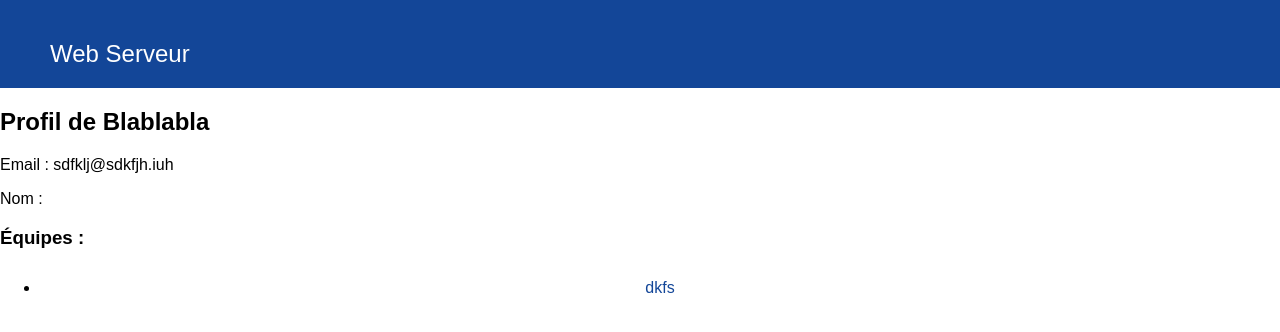
After one commit to Syrinbh/projetServeur, a Django app: page /member/2/ in a window 1280 px wide. The commit adds this page. Shown: the top 332 px of the page. Run offline with Django 5.2, Linux system fonts and the light colour scheme; a user stored in the database is signed in; data comes from the database, SQL or seed files in the repository; both versions use the stored data as it was after the commit.

Commit message:
fin du profile utilisarteur

```diff
--- a/tasks/models.py
+++ b/tasks/models.py
@@ -3,7 +3,11 @@ from django.contrib.auth.models import AbstractUser
 
 # Create your models here.
 
-
+"""_
+Contient tous les models d'objets utilisés par le serveur
+Ce sont des objets indépendants qui étendent des models de django afin
+de pouvoir être appele par le programme principal du serveur
+"""
 class Task(models.Model):
     statutChoice = [('privée','Privée'),('publique','Publique')]
     title = models.CharField(max_length=200,default='none')
--- a/tasks/static/styles.css
+++ b/tasks/static/styles.css
@@ -158,11 +158,9 @@ a.link{
   font-size: 16px;
   font-weight: bold;
   color:white;
-  background-color: #134698;
+  background-color: #218838;
 }
-a.link:hover{
-  background-color: #003366;
-}
+
 a:hover {
     text-decoration: underline;
 }
--- a/tasks/templates/tasks/Quit_team.html
+++ b/tasks/templates/tasks/Quit_team.html
@@ -28,7 +28,7 @@
             <form method="post">
                 {% csrf_token %}
                 <button type="submit" class="btn btn-danger">Quitter l'équipe</button>
-                <a class="link" href="{% url 'home' %}" class="btn btn-secondary">Annuler</a>
+                <a class="link" href="{% url 'listTeam' %}" class="btn btn-secondary">Annuler</a>
             </form>
         {% else %}
             <p>Vous ne faites pas partie de cette équipe.</p>
--- /dev/null
+++ b/tasks/templates/tasks/member_profile.html
@@ -0,0 +1,36 @@
+<!DOCTYPE html>
+<html lang="fr">
+<head>
+    <meta charset="UTF-8">
+    <meta name="viewport" content="width=device-width, initial-scale=1.0">
+    {% load static %}
+    <title>Liste des équipes</title>
+    <link rel="stylesheet" href="{% static 'styles.css' %}">
+</head>
+<body>
+    <!-- Navbar -->
+    <nav class="navbar">
+        <div class="navbar-left">
+            <div class="navbar-right">
+                <a href="{% url 'home' %}">Web Serveur</a>
+            </div>
+        </div>
+    </nav>
+
+
+    <!-- On affiche le nom du membre , son email etc... -->
+  <h2>Profil de {{ member.username }}</h2>
+  <p>Email : {{ member.email }}</p>
+  <p>Nom : {{ member.first_name }} {{ member.last_name }}</p>
+
+  <h3>Équipes :</h3>
+  <ul>
+    <!-- Pour chaque équipes auquelles il appartient on affiche
+    le nom de l'équipe-->
+    {% for team in member.teams.all %}
+      <li><a href="{% url 'teamProfile' team.id %}">{{ team.name }}</a></li>
+    <!-- Si il n'a aucune équipe on peut afficher aucune équipe-->
+    {% empty %}
+      <li>Aucune équipe</li>
+    {% endfor %}
+  </ul>
--- a/tasks/urls.py
+++ b/tasks/urls.py
@@ -3,6 +3,11 @@ from django.contrib import admin
 from django.urls import path
 from . import views
 from tasks import views
+
+"""
+urlpatterns contient tout les liens utiliser dans les templates pour naviguer
+sur le site et fait en sorte de rendre opaque l'adresse URI
+"""
 
 urlpatterns = [
     path('', views.home, name='home'),
@@ -20,6 +25,7 @@ urlpatterns = [
     path('quitTeam/<int:team_id>/', views.quit_team_view, name='quitTeam'),
     path('deleteTeam<int:team_id>/', views.delete_team_view, name='deleteTeam'),
     path('listTeam/',views.List_team_view, name='listTeam'),
-    path('team/<int:team_id>/',views.team_profile_view, name='teamProfile')
+    path('team/<int:team_id>/',views.team_profile_view, name='teamProfile'),
+    path('member/<int:member_id>/',views.member_profile_view, name='memberProfile')
 
 ]
--- a/tasks/views.py
+++ b/tasks/views.py
@@ -1,12 +1,12 @@
+
+
+#Imports
+
 from django.shortcuts import render,redirect,get_object_or_404
 from django.db.models import Q
-
-# Create your views here.
 from django.http import HttpResponse
-#from .forms import RegisterForm
 from .forms import *
 from .models import Task
-#from .forms import Taskform
 from django.contrib.auth import authenticate,login,logout
 from django.contrib.auth.decorators import login_required
 from . import views
@@ -14,7 +14,27 @@ from .models import Team
 from django.http import HttpResponseForbidden
 
 
+
+
+
+
+#################################################
+#                   Login/Register              #
+#################################################
+
+
 def Register_view(request):
+    """
+    Vue du register
+    Si réussi à s'enregistrer dans la BDD, le connecte en même temps
+    (Peut-être pas le meilleur choix niveau sécurité mais permet de savoir si
+    on est bien enregistré facilement et évite des étapes intermédiaires peu utiles)
+    Args:
+        request: Requete envoyée au serveur
+    Returns:
+        function: Une fonction qui redirige sur la page Home si le formulaire est valide,
+        sinon fait le rendue de la page Register
+    """
     if request.method == 'POST' :
         form = RegisterForm(request.POST)
         if (form.is_valid()):
@@ -28,11 +48,20 @@ def Register_view(request):
 
 
 def Login_view(request):
+    """
+    Vue du Login
+    Prend le Username et le password. (Par défaut dans django)
+    Args:
+        request: Requete envoyé au serveur
+    Returns:
+        function: fonciton qui redirige sur la page home si Logged,
+        sinon fait le rendue de la page Login
+    """
+
     if request.method == 'POST' :
         username = request.POST["username"]
         password = request.POST["password"]
 
-        #user =authenticate(request, mail , password)
         user = authenticate(request, username=username, password=password)
 
         if user:
@@ -41,33 +70,87 @@ def Login_view(request):
 
     return render(request , "tasks/login.html")
 
+
 def Logout_view(request):
-    logout(request)
+    """
+    Vue du logout
+    Args:
+        request: Requete envoyé au serveur
+    Returns:
+        function : fonction qui redirige sur la page principale après avoir déconnecté
+    """
+
+    logout(request) #appel la fonction logout de django
     return redirect('home')
 
 
+#################################################
+#                   Home                        #
+#################################################
 def home(request):
+    """
+    Vue de la page principale
+
+    Args:
+        request: Requete envoyé au serveur
+    Returns:
+        function: fait le rendue de la page d'accueil
+    """
     return render(request, "tasks/home.html")
+
+
+
+#################################################
+#                   Tasks                       #
+#################################################
+
 
 @login_required
 def Create_task_view(request):
+    """
+    Vue pour créer une tache
+    /!\ Nécessite d'être connecté
+    Enregistre la tâche dans la base de donnée ainsi que le formulaire
+    saisie si le formulaire est valide
+    Remplie automatiquement 'createdBy' par l'utilisateur qui envoie la requête
+
+    Args:
+        request: Une requete envoyé au serveur
+
+    Returns :
+        function: Redirige sur la page d'accueil si tout est ok, sinon fait le rendue
+        sur la page actuelle
+
+    """
     if request.method == 'POST':
         form = Taskform(request.POST)
         if form.is_valid():
             task = form.save(commit=False)
             task.createdby = request.user
-            task.save()
-            form.save_m2m()
+            task.save()     #sauvegarde de la tache
+            form.save_m2m() #sauvegarde du many to many
             return redirect('home')
 
 
     else:
-        form = Taskform()
+        form = Taskform() #appele le constructeur dans form.py qui prend lui meme le model de Task
     return render(request,'tasks/Create_task.html',{'form': form})
 
 
 @login_required
 def List_task_view(request):
+    """
+    Vue de la liste des taches
+    /!\ Nécessite d'être connecté
+    N'affiche que les pages concernant la personne ou
+    les taches publiques
+
+    Args:
+        request: une requête envoyée au serveur
+
+    Returns:
+        function: fait le rendue de la page liste des Tâches
+    """
     user = request.user
     public_tasks = Task.objects.filter(statut='publique')
     private_tasks = Task.objects.filter(statut='privée').filter(Q(createdby=user)|Q(assignedUsers=user)|Q(assignedTeams__members=user)).distinct()
@@ -76,9 +159,22 @@ def List_task_view(request):
 
 
 
-#doit prendre createdby dans getobjector404
 @login_required
 def delete_task_view(request,task_id):
+
+    """
+    Vue pour supprimer une tâche
+    /!\ Nécessite d'être connecté
+
+    Args :
+        request: Requête soumise au serveur
+        task_id: Identifiant permettant de savoir quelle tache supprimer
+
+    Returns:
+        function: redirige sur la liste des tâches si supprimer,
+        sinon fait le rendue de la page de suppression
+    """
+
     task = get_object_or_404(Task,id=task_id,createdby=request.user)
     if request.method == 'POST':
         task.delete()
@@ -87,6 +183,20 @@ def delete_task_view(request,task_id):
 
 @login_required
 def update_task_view(request, task_id):
+    """
+    Vue pour modifier une tâche
+    /!\ Nécessite d'être connecté
+
+    Args:
+        request : Requête soumise au serveur
+        task_id : Identifiant de la tâche à modifier
+
+    Returns:
+        function: Redirige sur la page de list de tâche si ok,
+        sinon fait le rendue de la page avec le formulaire pré-rempli
+        pour garder les saisies précédentes
+
+    """
     task = get_object_or_404(Task, id=task_id )
     if request.user != task.createdby and request.user not in task.assignedUsers :
         return HttpResponseForbidden("Vous n'avez pas le droit de modifier la tâche ")
@@ -99,13 +209,37 @@ def update_task_view(request, task_id):
         form = Taskform(instance=task)
     return render(request, 'tasks/Update_task.html', {'form': form})
 
-#Team
+
+#################################################
+#                   Team                        #
+#################################################
+
 def List_team_view(request):
+    """
+    Vue de la liste des équipes
+
+    Args:
+        request : requête envoyée au serveur
+
+    Returns:
+        function: fait le rendue de la page des listes d'équipes
+    """
     teams =Team.objects.all()
     return render(request,'tasks/List_team.html',{'teams' : teams})
 
 @login_required
 def create_team_view(request):
+    """
+    Vue pour créer une équipe
+    /!\ Nécessite d'être connecté
+
+    Args:
+        request : la requête soumise au serveur
+
+    Returns:
+        function: redirige sur la page d'accueil si OK, sinon fait le rendu de la
+        page pour créer une équipe
+    """
     if request.method == 'POST':
         form = TeamForm(request.POST)
         if form.is_valid():
@@ -120,14 +254,26 @@ def create_team_view(request):
 
 @login_required
 def join_team_view(request, team_id):
+    """
+    Vue pour rejoindre une équipe
+    /!\ Nécessite d'être connecté
+
+    Args:
+        request : Requête soumise au serveur
+        team_id : Identifiant de la team à rejoindre
+
+    Returns:
+        function: redirige sur la page de la liste d'équipe si ok, sinon fait le rendu
+        de la page pour joindre une team
+    """
     team = get_object_or_404(Team, id=team_id)
 
     if request.method == 'POST':
-        # Ajouter l'utilisateur à l'équipe
+        # Ajoute l'utilisateur à l'équipe
         team.members.add(request.user)
         return redirect('listTeam')
 
-    # Vérifier si l'utilisateur est déjà membre
+    # Vérifie si l'utilisateur est déjà membre
 
     is_member = team.members.filter(id=request.user.id).exists()
 
@@ -139,6 +285,18 @@ def join_team_view(request, team_id):
 
 @login_required
 def quit_team_view(request,team_id):
+    """
+    Vue pour quitter une équipe
+    /!\ Nécessite d'être connecté
+
+
+    Args:
+        request : Requête soumise au serveur
+        team_id : Identifiant de la team à quitter
+
+    Returns:
+        function: redirige sur la page de liste des équipes si ok
+    """
     team = get_object_or_404(Team, id=team_id)
 
     if request.method == 'POST':
@@ -149,6 +307,18 @@ def quit_team_view(request,team_id):
 
 @login_required
 def delete_team_view(request, team_id):
+    """
+    Vue pour quitter une équipe
+    /!\ Nécessite d'être connecté
+
+
+    Args:
+        request : Requête soumise au serveur
+        team_id : Identifiant de la team à supprimer
+
+    Returns:
+        function: redirige sur la page de liste des équipes si ok
+    """
     team = get_object_or_404(Team,id = team_id)
     if request.method == 'POST':
         team.delete()
@@ -156,9 +326,49 @@ def delete_team_view(request, team_id):
 
     return render(request,'tasks/Delete_team.html', {'team': team})
 
+
+
+
+#################################################
+#                   Profiles                    #
+#################################################
+
 @login_required
 def team_profile_view(request, team_id):
+    """
+
+    Vue pour afficher le profil d'une équipe
+    /!\ Nécessite d'être connecté
+
+
+    Args:
+        request : Requête soumise au serveur
+        team_id : Identifiant de la team à afficher le profile
+
+    Returns:
+        function: fait le rendue de la page pour afficher le profile de l'équipe
+        passée en paramètre
+    """
     team = get_object_or_404(Team, id=team_id)
     tasks = team.assigned_tasks.all()
     members = team.members.all()
     return render(request, 'tasks/team_profile.html', {'team': team, 'tasks': tasks, 'members': members})
+
+@login_required
+def member_profile_view(request, member_id):
+    """
+
+    Vue pour afficher le profil d'un membre d'une équipe
+    /!\ Nécessite d'être connecté
+
+
+    Args:
+        request : Requête soumise au serveur
+        member_id : Identifiant du membre à afficher le profile
+
+    Returns:
+        function: fait le rendue de la page pour afficher le profile de du membre
+        passée en paramètre
+    """
+    member = get_object_or_404(User,id= member_id)
+    return render(request, 'tasks/member_profile.html', {'member':member})
```
Also changed, not shown: tasks/forms.py (+4 -4 lines), tasks/templates/tasks/team_profile.html (+8 -4 lines), db.sqlite3.
